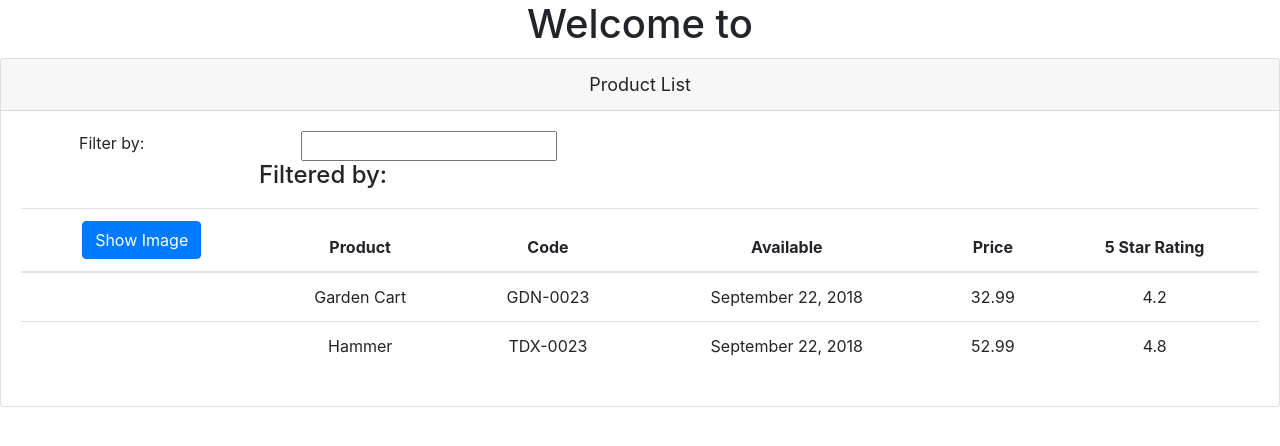
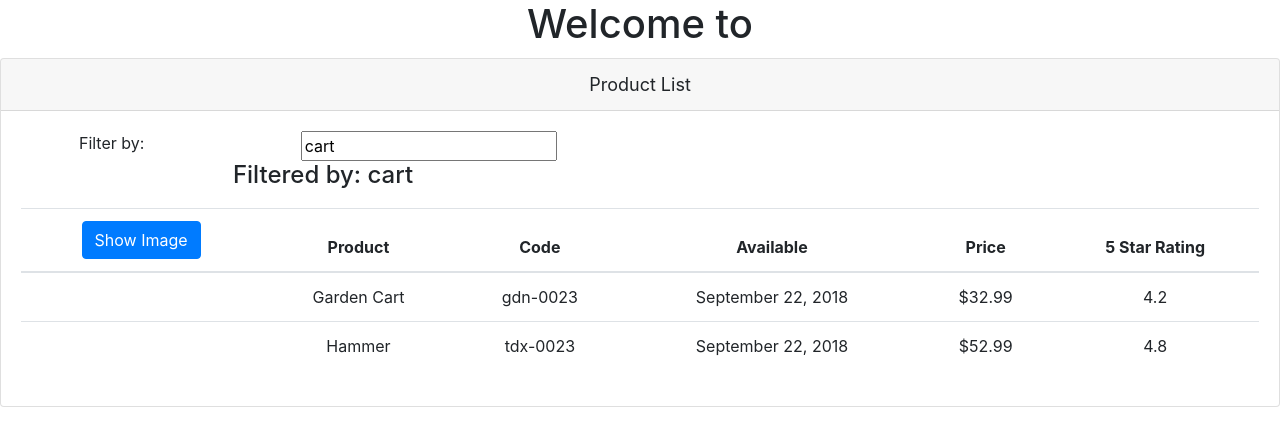
Before and after one commit to Facusa7/APM-Angular6, an Angular app: page / in a window 1280 px wide. Shown: the top 446 px of the page. Built offline with nearby package versions, Linux system fonts and the light colour scheme.

Commit message:
Filter and show image button bound

```diff
--- a/src/app/app.module.ts
+++ b/src/app/app.module.ts
@@ -1,12 +1,13 @@
 import { BrowserModule } from '@angular/platform-browser';
 import { NgModule } from '@angular/core';
+import { FormsModule } from '@angular/forms';
 
 import { AppComponent } from './app.component';
 import { ProductListComponent } from './products/product-list.component';
 
 @NgModule({
   declarations: [AppComponent, ProductListComponent],//this component belongs to this module
-  imports: [BrowserModule], //Every Angular application must import this, so the browsers can interpretate the angular modules.
+  imports: [BrowserModule, FormsModule], //Every Angular application must import this, so the browsers can interpretate the angular modules.
   bootstrap: [AppComponent] //Defines the startup component of the application.
 })
 export class AppModule { }
--- a/src/app/products/product-list.component.html
+++ b/src/app/products/product-list.component.html
@@ -6,12 +6,13 @@
         <div class="row">
             <div class="col-md-2">Filter by: </div>
             <div class="col-md-4">
-                <input type="text" />
+                <input type="text"
+                       [(ngModel)] = 'listFilter' />
             </div>
         </div>
         <div class="row">
             <div class="col-md-6">
-                <h4>Filtered by:</h4>
+                <h4>Filtered by: {{listFilter}}</h4>
             </div>
         </div>
         <div class="table-responsive" *ngIf='products && products.length'>
@@ -19,8 +20,8 @@
                 <thead>
                     <tr>
                         <th>
-                            <button class='btn btn-primary'>
-                                Show Image
+                            <button class='btn btn-primary' (click)='toggleImage()'>
+                              {{ showImage ? 'Hide' : 'Show'}} Image
                             </button>
                         </th>
                         <th>Product</th>
@@ -32,11 +33,17 @@
                 </thead>
                 <tbody>
                     <tr *ngFor='let product of products'>
-                        <td></td>
+                        <td>
+                            <img    *ngIf='showImage'
+                                    [src]='product.imageUrl'
+                                    [title]='product.productName'
+                                    [style.width.px]='imageWidth'
+                                    [style.margin.px]='imageMargin'>
+                        </td>
                         <td>{{ product.productName }}</td>
-                        <td>{{ product.productCode }}</td>
+                        <td>{{ product.productCode | lowercase }}</td>
                         <td>{{ product.releaseDate }}</td>
-                        <td>{{ product.price }}</td>
+                        <td>{{ product.price | currency:'USD':'symbol':'1.2-2' }}</td>
                         <td>{{ product.starRating }}</td>
                     </tr>
                 </tbody>
--- a/src/app/products/product-list.component.ts
+++ b/src/app/products/product-list.component.ts
@@ -6,6 +6,10 @@
 })
 export class ProductListComponent {
     pageTitle: string = 'Product List';
+    imageWidth: number = 50;
+    imageMargin: number = 2;
+    showImage: boolean = false;
+    listFilter: string = 'cart';
     //Any is a type that we use when we don't care the data type.
     products: any[] = [
         {
@@ -16,7 +20,7 @@
             "description": "Something dark but green at the same time",
             "price": 32.99,
             "starRating": 4.2,
-            "imageUrl": "https://www.clipart.com/images/picks/animals/14292249.jpg"
+            "imageUrl": "https://openclipart.org/image/300px/svg_to_png/58471/garden_cart.png"
         },
         {
             "productId" : 5,
@@ -26,7 +30,12 @@
             "description": "Something dark but green at the same time",
             "price": 52.99,
             "starRating": 4.8,
-            "imageUrl": "http://images.clipart.com/thw/thw13//CL/5344_2005010018/000803_1080_40/20253971.thc.jpg?000803_1080_4042_v__v"
+            "imageUrl": "https://openclipart.org/image/300px/svg_to_png/73/rejon_Hammer.png"
         }
-    ]
+    ];
+
+    //Methods are written after the properties, by convention
+    toggleImage() : void {
+        this.showImage = !this.showImage;
+    }
 }
```
